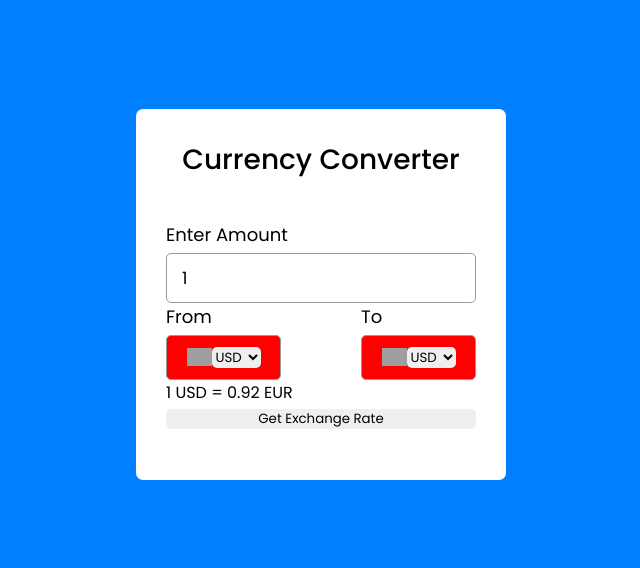
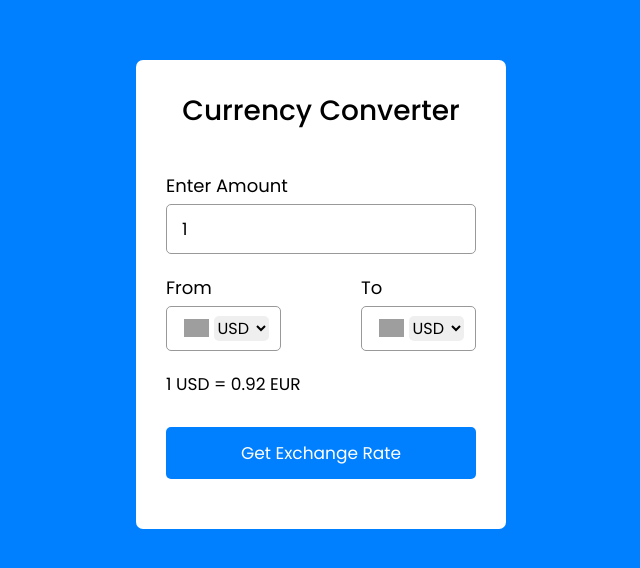
Before and after one commit to Kamran099/CurrencyConverter, a plain HTML site: page index.html in a window 1280 px wide. Shown: the part 106-674 px from the top of the page, without its empty margins (319-959 px from the left). Drawn offline with Linux system fonts and the light colour scheme; grey boxes are pictures that could not be loaded.

Commit message:
Added country list and drop down

```diff
--- a/style.css
+++ b/style.css
@@ -55,11 +55,11 @@
   form input:focus{
     padding: 0 14px;
     border: 2px solid #007fff;
-    ;
   }
 
   form .drop-list{
     display: flex;
+    margin-top: 20px;
     align-items: center;
     justify-content: space-between;
   }
@@ -69,16 +69,36 @@
     height:45px;
     width: 115px;
     border-radius: 5px;
-    background: red;;
     align-items: center;
     justify-content: center;
     border:1px solid #999;
   }
 
   .select-box select{
-    width:auto;
+    width: auto;
+    font-size: 16px;
+    margin: 0 -5px 0 5px;
   }
 
   .select-box img{
-    max-width:25px;
+    max-width: 25px;
   }
+
+  .drop-list .icon{
+    cursor: pointer;
+    font-size: 22px;
+    margin-top: 30px;
+  }
+
+  form .exchange-rate{
+    font-size: 17px;
+    margin: 20px 0 30px;
+  }
+
+  form button{
+    height: 52px;
+    color: #fff;
+    font-size: 17px;
+    cursor: pointer;
+    background-color: #007fff;
+  }
```
